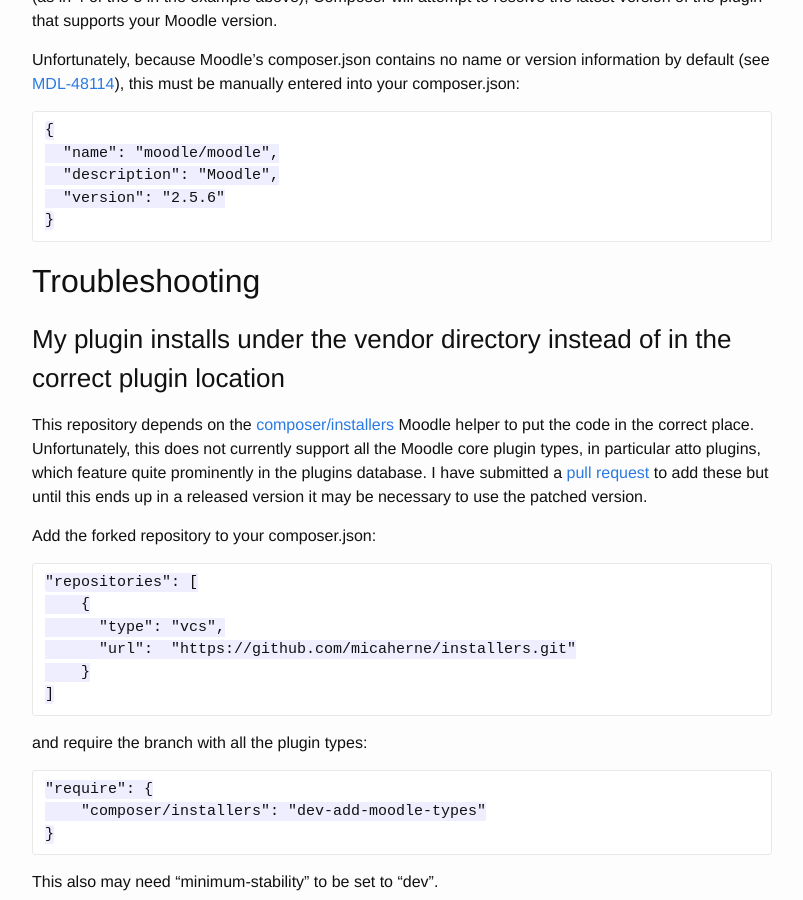
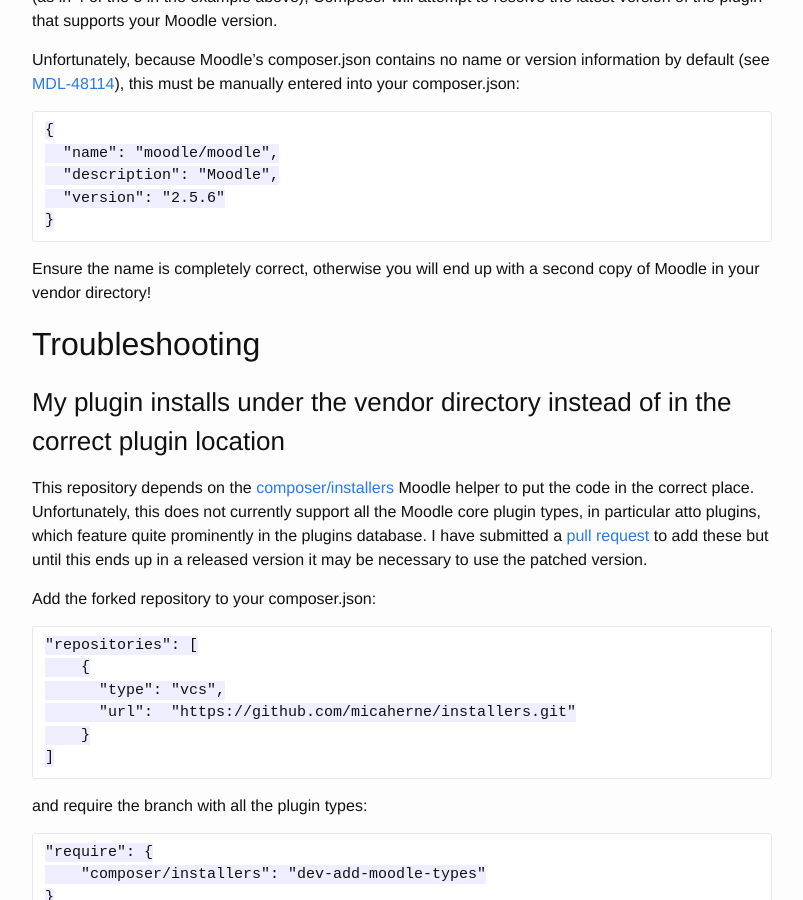
Before and after one commit to micaherne/moodle-plugin-repo, a Jekyll site: the page built from about.md, in a window 1280 px wide and 900 px high, scrolled down 1268 px. Shown: the whole window, without its empty margins (238-1041 px from the left). Built offline with Jekyll 4.4.1, drawn with Linux system fonts in a browser that asks for light colours.

Commit message:
Added warning on core deps

```diff
--- a/about.md
+++ b/about.md
@@ -50,6 +50,8 @@ Unfortunately, because Moodle's composer.json contains no name or version inform
       "version": "2.5.6"
     }
 
+Ensure the name is completely correct, otherwise you will end up with a second copy of Moodle in your vendor directory!
+
 ## Troubleshooting
 
 ### My plugin installs under the vendor directory instead of in the correct plugin location
```
